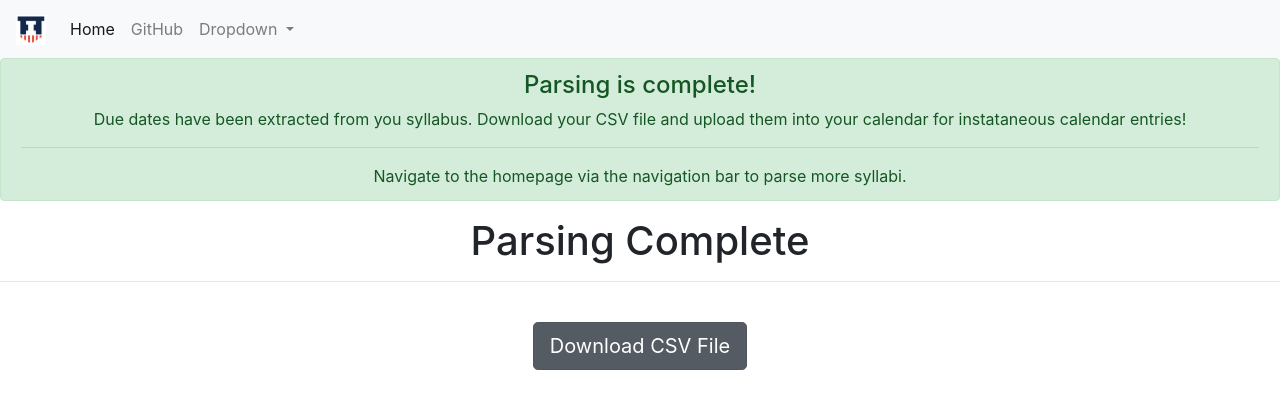
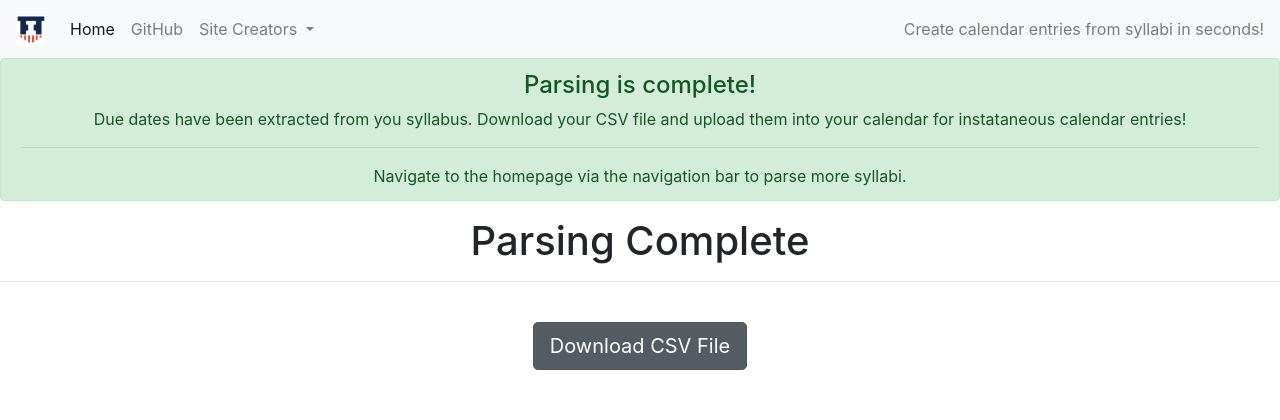
Before and after one commit to CS222-UIUC/course-project-group-14, a Python web app: template main/Frontend/templates/complete.html in a window 1280 px wide. Shown: the top 420 px of the page. Run offline with Jinja, Linux system fonts and the light colour scheme; the template is opened without the code that fills it, so the values that code supplies are empty; some libraries are stand-ins or nearby versions.

Commit message:
Added inline element and edited dropdown with groupmembers name

```diff
--- a/main/Frontend/templates/complete.html
+++ b/main/Frontend/templates/complete.html
@@ -20,16 +20,19 @@
             </li>
             <li class="nav-item dropdown">
               <a class="nav-link dropdown-toggle" href="#" id="navbarDropdown" role="button" data-toggle="dropdown" aria-haspopup="true" aria-expanded="false">
-                Dropdown
+                Site Creators
               </a>
               <div class="dropdown-menu" aria-labelledby="navbarDropdown">
-                <a class="dropdown-item" href="#">Action</a>
-                <a class="dropdown-item" href="#">Another action</a>
-                <div class="dropdown-divider"></div>
-                <a class="dropdown-item" href="#">Something else here</a>
+                <a class="dropdown-item" href="#">Chris Tang</a>
+                <a class="dropdown-item" href="#">Erik Ly</a>
+                <a class="dropdown-item" href="#">Abena Laast</a>
+                <a class="dropdown-item" href="#">Aditi Roy</a>
               </div>
             </li>
           </ul>
+          <span class="navbar-text">
+            Create calendar entries from syllabi in seconds!
+          </span>
           <form class="form-inline my-2 my-lg-0">
           </form>
         </div>
```
Also changed, not shown: main/Frontend/templates/currently_parsing.html (+10 -7 lines), main/Frontend/templates/homepage.html (+8 -5 lines).
